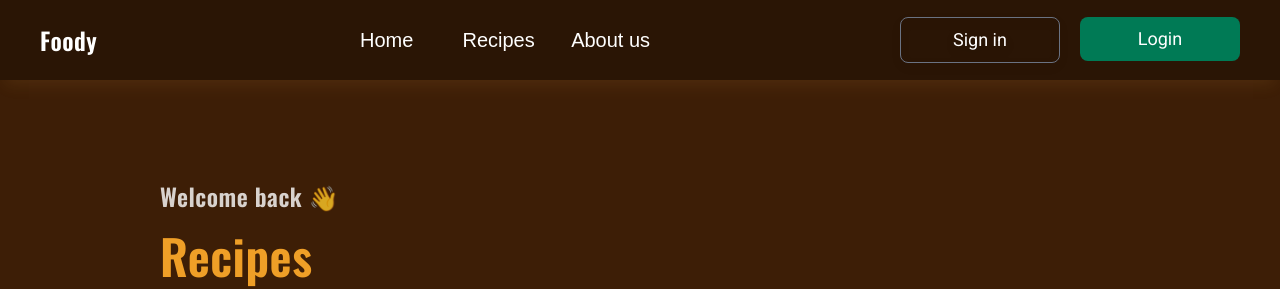
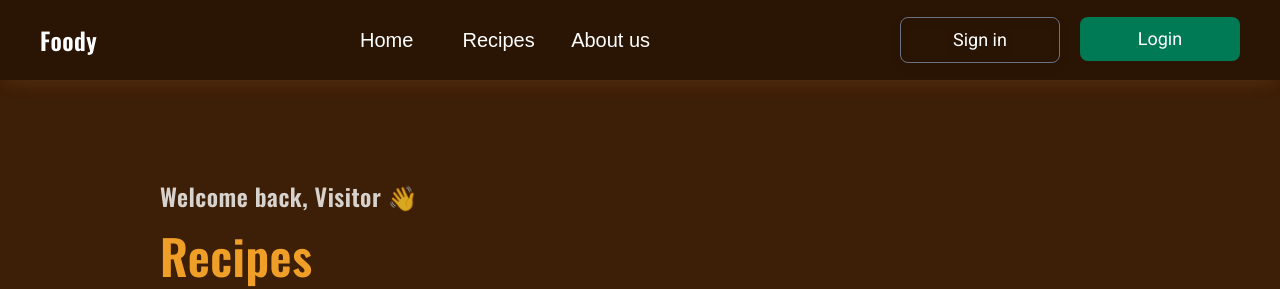
Before and after one commit to rayen-abidi05/Foody, a Next.js app in the folder Frontend/: page /Recipes in a window 1280 px wide. Shown: the top 289 px of the page. Built offline with nearby package versions, Linux system fonts and the light colour scheme; no server answers.

Commit message:
Update page.tsx

```diff
--- a/Frontend/app/Recipes/page.tsx
+++ b/Frontend/app/Recipes/page.tsx
@@ -54,7 +54,7 @@ export default function Mine( ){
     return (
         <div className="w-full h-screen flex flex-col pl-40 pr-40 mt-25 gap-5">
             <div className="flex">
-                <h1 className="text-2xl opacity-80">Welcome back 👋</h1>
+                <h1 className="text-2xl opacity-80">Welcome back, Visitor 👋</h1>
             </div>
             <div className="flex justify-between">
                 <h1 className="text-5xl"> <span className="text-[#EF9F27]">{category} Recipes</span></h1>
```
